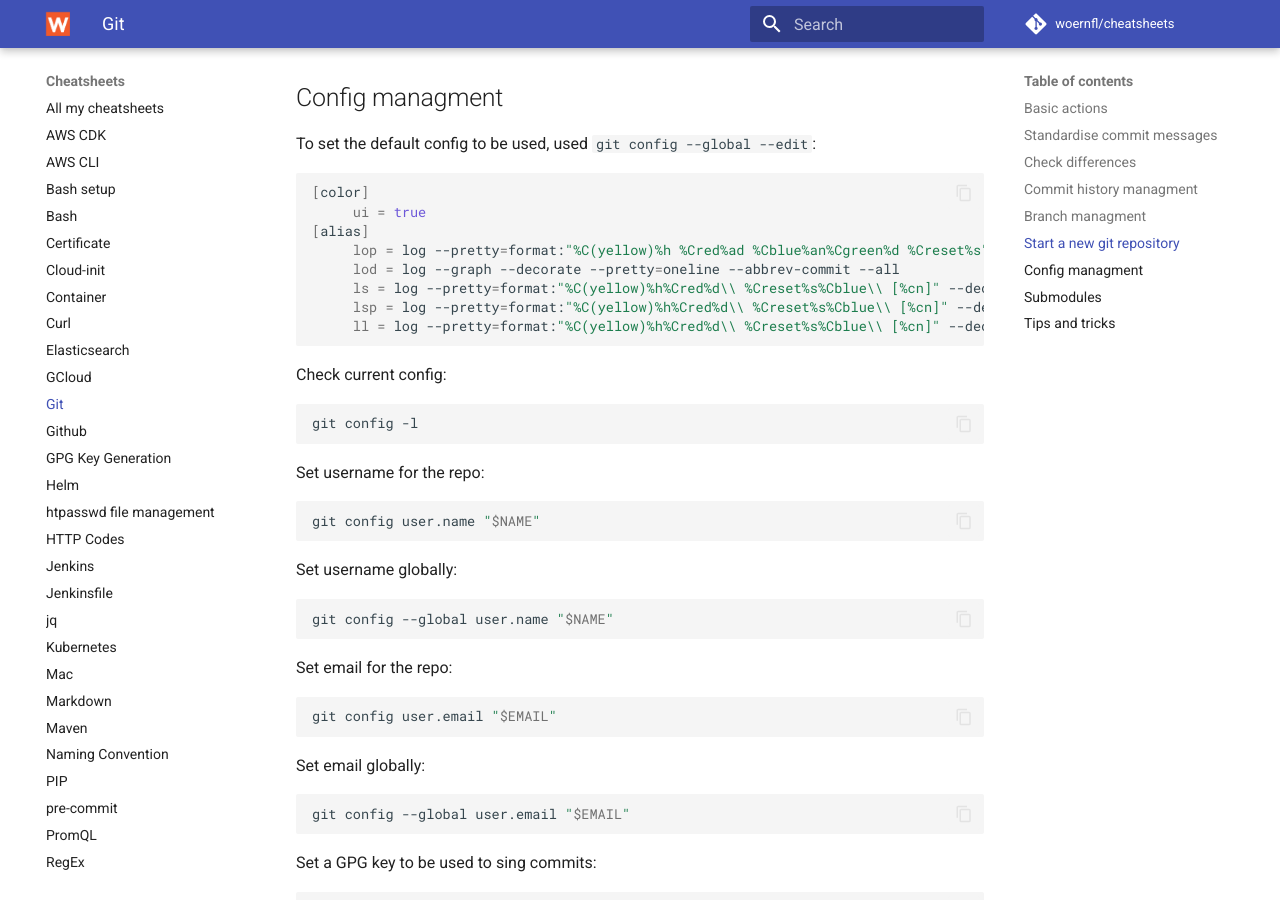
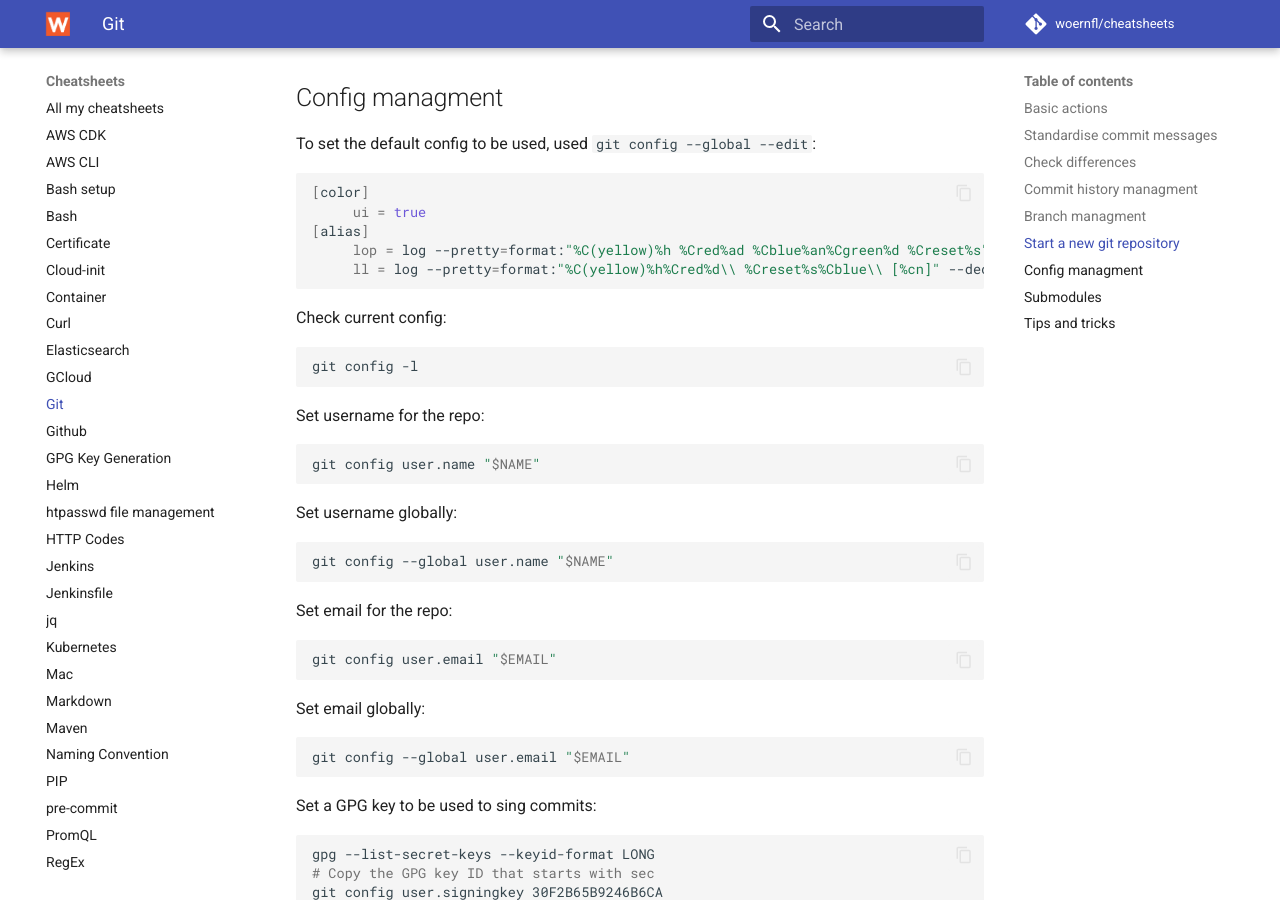
Before and after one commit to woernfl/cheatsheets, an MkDocs documentation site: the page built from docs/git.md, in a window 1280 px wide and 900 px high, scrolled down 4517 px. Built offline with MkDocs 1.6.1 and Material for MkDocs 9.7.7, drawn with Linux system fonts in a browser that asks for light colours; comment, search, counter and statistics services are not loaded.

Commit message:
Update git.md

````diff
--- a/docs/git.md
+++ b/docs/git.md
@@ -250,9 +250,6 @@ To set the default config to be used, used `git config --global --edit`:
      ui = true
 [alias]
      lop = log --pretty=format:"%C(yellow)%h %Cred%ad %Cblue%an%Cgreen%d %Creset%s" --date=short
-     lod = log --graph --decorate --pretty=oneline --abbrev-commit --all
-     ls = log --pretty=format:"%C(yellow)%h%Cred%d\\ %Creset%s%Cblue\\ [%cn]" --decorate
-     lsp = log --pretty=format:"%C(yellow)%h%Cred%d\\ %Creset%s%Cblue\\ [%cn]" --decorate -p
      ll = log --pretty=format:"%C(yellow)%h%Cred%d\\ %Creset%s%Cblue\\ [%cn]" --decorate --numstat
 ```
 
````
